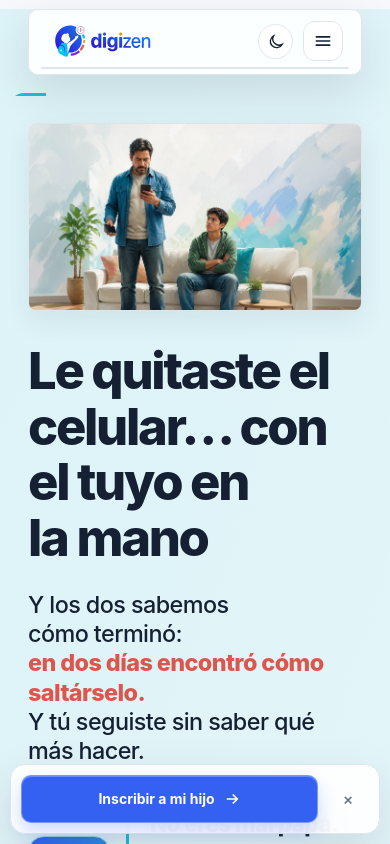
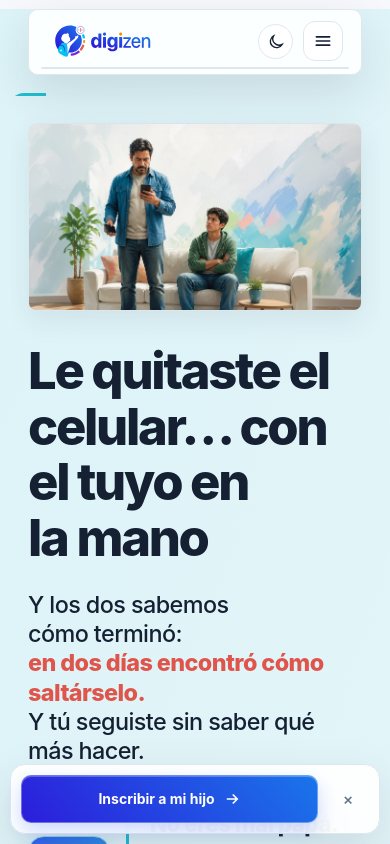
Before and after one commit to BruniusGnius/digizen-2026-2027, an Angular app in the folder Projects/digizen-landing/angular-build/: page / in a window 390 px wide. Shown: the top 844 px of the page. Built offline with nearby package versions, Linux system fonts and the light colour scheme; what @lucide/angular would draw is missing.

Commit message:
Digizen A: botones principales con el degradado del círculo del logo
Co-Authored-By: Claude Opus 5.5 <noreply@anthropic.com>

```diff
--- a/Projects/digizen-landing/angular-build/src/styles.css
+++ b/Projects/digizen-landing/angular-build/src/styles.css
@@ -37,6 +37,9 @@
   --dg-text-green: #188958;
   --dg-kicker-ink: #316cff;
   --dg-btn-bg: #3561f3;
+  /* Relleno de los botones principales: el degradado del círculo del logo
+     (logo-SVG/digizen-logo-*.svg: #1a75ea arriba a la derecha → #2c1ddb abajo a la izquierda). */
+  --dg-btn-fill: linear-gradient(230deg, #1a75ea 0%, #2c1ddb 100%);
   --dg-btn-ink: #ffffff;
   --dg-selected: rgba(49, 108, 255, 0.08);
   --dg-focus: rgba(34, 190, 209, 0.36);
@@ -811,7 +814,8 @@ blockquote.dg-note .dg-note-avatar svg {
   border-radius: var(--dg-radius-control);
   padding: 13px 20px;
   color: var(--dg-btn-ink);
-  background: var(--dg-btn-bg);
+  background: var(--dg-btn-fill);
+  background-origin: border-box; /* el degradado cubre también el borde de 1 px, sin repetirse en la orilla */
   box-shadow:
     inset 0 1px 0 rgba(255, 255, 255, 0.26),
     0 8px 18px color-mix(in srgb, var(--dg-btn-bg) 24%, transparent);
@@ -3255,7 +3259,7 @@ details[open] .dg-chevron {
     display: block;
     margin-top: 4px;
     color: #ffffff;
-    background: var(--dg-btn-bg);
+    background: var(--dg-btn-fill);
     text-align: center;
   }
   .dg-menu-toggle {
```
Also changed, not shown: 1 other file (tests, documents, lock files or other folders).
